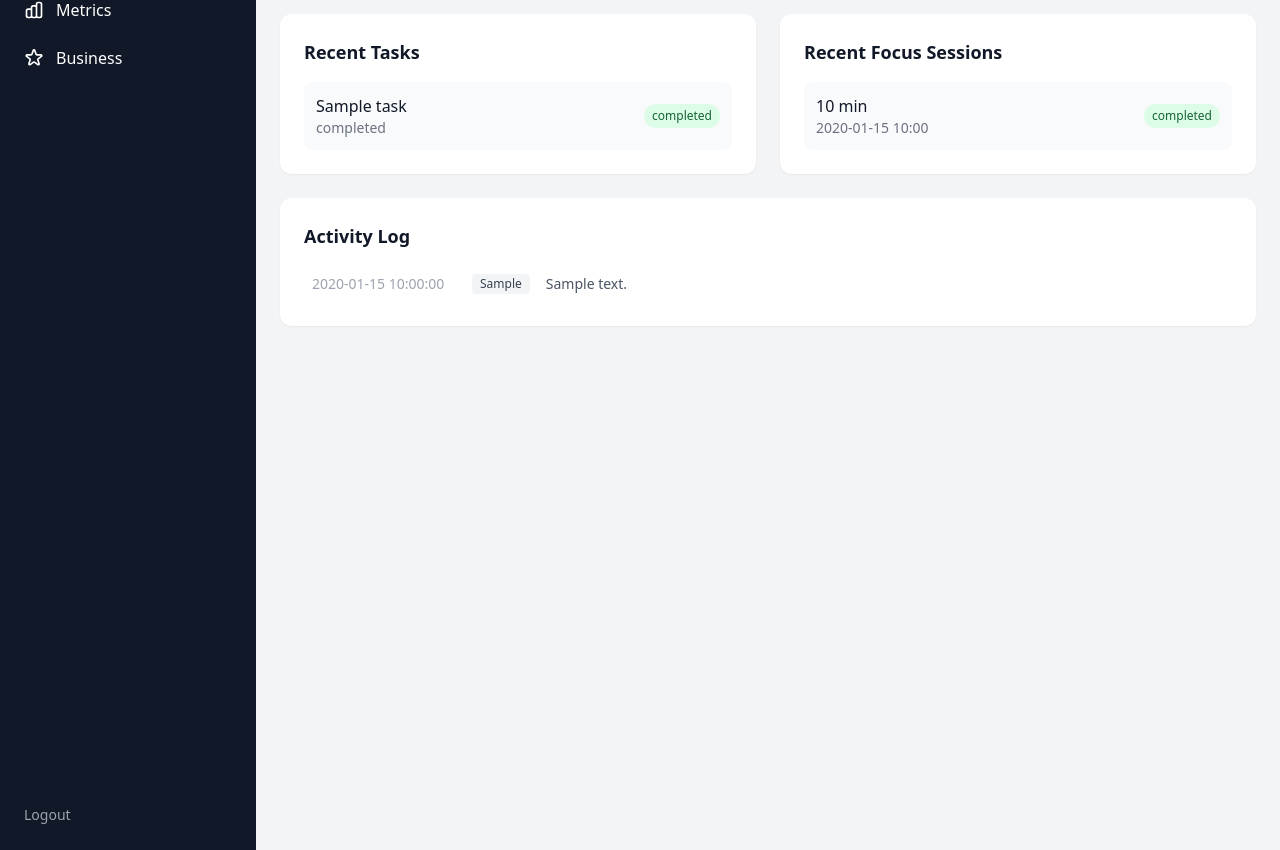
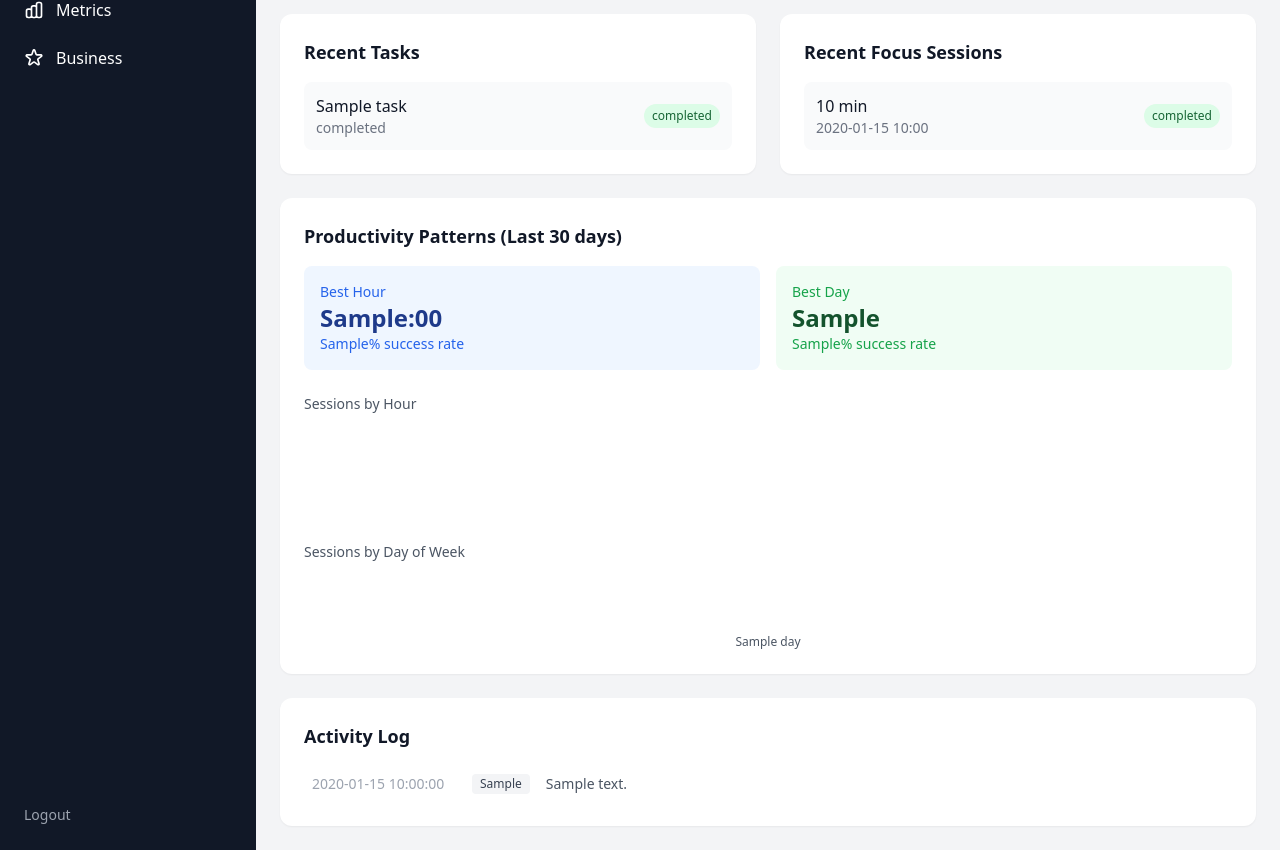
Before and after one commit to YourStyle/moodsprint, a Flask app: template admin/templates/user_detail.html in a window 1280 px wide. Shown: the part 270-1120 px from the top of the page. Run offline with Flask 3, Linux system fonts and the light colour scheme; the template is opened without the code that fills it: most values are stand-ins (such as "Sample title", 1, 10 or a date in 2020); some libraries are stand-ins or nearby versions.

Commit message:
feat: add productivity patterns tracking and display
- Add /user/productivity-patterns API endpoint to analyze:
  - Best hours of day for focus sessions
  - Best days of week
  - Success rates by time slot
- Display productivity analytics on user profile page
- Add productivity patterns section to admin user detail view
- Add TypeScript types for productivity data

🤖 Generated with [Claude Code](https://claude.com/claude-code)

Co-Authored-By: Claude <noreply@anthropic.com>

```diff
--- a/admin/app.py
+++ b/admin/app.py
@@ -218,12 +218,105 @@ def user_detail(user_id: int):
         {"uid": user_id},
     ).fetchall()
 
+    # Get productivity patterns
+    productivity_patterns = db.session.execute(
+        text(
+            """
+            SELECT
+                EXTRACT(HOUR FROM started_at)::int as hour,
+                COUNT(*) as total,
+                COUNT(*) FILTER (WHERE status = 'completed') as completed
+            FROM focus_sessions
+            WHERE user_id = :uid
+                AND started_at >= CURRENT_DATE - INTERVAL '30 days'
+            GROUP BY EXTRACT(HOUR FROM started_at)
+            ORDER BY hour
+        """
+        ),
+        {"uid": user_id},
+    ).fetchall()
+
+    # Get day of week patterns
+    day_patterns = db.session.execute(
+        text(
+            """
+            SELECT
+                EXTRACT(DOW FROM started_at)::int as day,
+                COUNT(*) as total,
+                COUNT(*) FILTER (WHERE status = 'completed') as completed
+            FROM focus_sessions
+            WHERE user_id = :uid
+                AND started_at >= CURRENT_DATE - INTERVAL '30 days'
+            GROUP BY EXTRACT(DOW FROM started_at)
+            ORDER BY day
+        """
+        ),
+        {"uid": user_id},
+    ).fetchall()
+
+    # Format productivity data
+    hour_data = {
+        r[0]: {"total": r[1], "completed": r[2]} for r in productivity_patterns
+    }
+    day_data = {r[0]: {"total": r[1], "completed": r[2]} for r in day_patterns}
+
+    # Find best hour
+    best_hour = None
+    max_success = 0
+    for hour, data in hour_data.items():
+        if data["total"] >= 2:
+            success_rate = data["completed"] / data["total"]
+            if success_rate > max_success or (
+                success_rate == max_success
+                and data["total"] > hour_data.get(best_hour, {}).get("total", 0)
+            ):
+                max_success = success_rate
+                best_hour = hour
+
+    # Find best day
+    day_names = ["Вс", "Пн", "Вт", "Ср", "Чт", "Пт", "Сб"]
+    best_day = None
+    max_day_success = 0
+    for day, data in day_data.items():
+        if data["total"] >= 2:
+            success_rate = data["completed"] / data["total"]
+            if success_rate > max_day_success:
+                max_day_success = success_rate
+                best_day = day
+
     return render_template(
         "user_detail.html",
         user=dict(user._mapping),
         tasks=[dict(row._mapping) for row in tasks],
         activity=[dict(row._mapping) for row in activity] if activity else [],
         sessions=[dict(row._mapping) for row in sessions],
+        productivity={
+            "hour_data": [
+                {
+                    "hour": h,
+                    "total": hour_data.get(h, {}).get("total", 0),
+                    "completed": hour_data.get(h, {}).get("completed", 0),
+                }
+                for h in range(24)
+            ],
+            "day_data": [
+                {
+                    "day": d,
+                    "name": day_names[d],
+                    "total": day_data.get(d, {}).get("total", 0),
+                    "completed": day_data.get(d, {}).get("completed", 0),
+                }
+                for d in range(7)
+            ],
+            "best_hour": best_hour,
+            "best_day": day_names[best_day] if best_day is not None else None,
+            "best_hour_success": (
+                round(max_success * 100) if best_hour is not None else 0
+            ),
+            "best_day_success": (
+                round(max_day_success * 100) if best_day is not None else 0
+            ),
+        },
     )
 
 
@@ -406,24 +499,28 @@ def metrics():
 def business_metrics():
     """Business metrics page with North Star metric."""
     # North Star: Completed Tasks / Created Tasks ratio
-    north_star = db.session.execute(
-        text(
-            """
+    north_star = (
+        db.session.execute(
+            text(
+                """
         SELECT
             COUNT(*) FILTER (WHERE status = 'completed')::float /
             NULLIF(COUNT(*), 0) * 100 as ratio
         FROM tasks
         """
-        )
-    ).scalar() or 0
+            )
+        ).scalar()
+        or 0
+    )
 
     # Tasks created vs completed
-    total_created = db.session.execute(
-        text("SELECT COUNT(*) FROM tasks")
-    ).scalar() or 0
-    total_completed = db.session.execute(
-        text("SELECT COUNT(*) FROM tasks WHERE status = 'completed'")
-    ).scalar() or 0
+    total_created = db.session.execute(text("SELECT COUNT(*) FROM tasks")).scalar() or 0
+    total_completed = (
+        db.session.execute(
+            text("SELECT COUNT(*) FROM tasks WHERE status = 'completed'")
+        ).scalar()
+        or 0
+    )
 
     # Weekly North Star trend
     weekly_north_star = db.session.execute(
--- a/admin/templates/user_detail.html
+++ b/admin/templates/user_detail.html
@@ -88,6 +88,76 @@
     </div>
 </div>
 
+<!-- Productivity Patterns -->
+<div class="mt-6 bg-white rounded-xl p-6 shadow-sm">
+    <h3 class="text-lg font-semibold text-gray-900 mb-4">Productivity Patterns (Last 30 days)</h3>
+
+    {% if productivity.best_hour is not none or productivity.best_day %}
+    <div class="grid grid-cols-2 gap-4 mb-6">
+        {% if productivity.best_hour is not none %}
+        <div class="p-4 bg-blue-50 rounded-lg">
+            <p class="text-sm text-blue-600">Best Hour</p>
+            <p class="text-2xl font-bold text-blue-900">{{ productivity.best_hour }}:00</p>
+            <p class="text-sm text-blue-600">{{ productivity.best_hour_success }}% success rate</p>
+        </div>
+        {% endif %}
+        {% if productivity.best_day %}
+        <div class="p-4 bg-green-50 rounded-lg">
+            <p class="text-sm text-green-600">Best Day</p>
+            <p class="text-2xl font-bold text-green-900">{{ productivity.best_day }}</p>
+            <p class="text-sm text-green-600">{{ productivity.best_day_success }}% success rate</p>
+        </div>
+        {% endif %}
+    </div>
+    {% endif %}
+
+    <!-- Hour Distribution -->
+    <div class="mb-6">
+        <h4 class="text-sm font-medium text-gray-600 mb-2">Sessions by Hour</h4>
+        <div class="flex items-end gap-1 h-24">
+            {% for h in productivity.hour_data %}
+            {% set max_sessions = productivity.hour_data | map(attribute='total') | max %}
+            {% set height = (h.total / max_sessions * 100) if max_sessions > 0 else 0 %}
+            <div class="flex-1 flex flex-col items-center group relative">
+                <div class="w-full rounded-t transition-all
+                    {% if h.total > 0 %}bg-blue-500{% else %}bg-gray-200{% endif %}"
+                    style="height: {{ height }}%;">
+                </div>
+                {% if h.hour % 4 == 0 %}
+                <span class="text-xs text-gray-400 mt-1">{{ h.hour }}</span>
+                {% endif %}
+                <!-- Tooltip -->
+                <div class="absolute bottom-full mb-2 hidden group-hover:block bg-gray-900 text-white text-xs rounded px-2 py-1 whitespace-nowrap z-10">
+                    {{ h.hour }}:00 - {{ h.total }} sessions, {{ h.completed }} completed
+                </div>
+            </div>
+            {% endfor %}
+        </div>
+    </div>
+
+    <!-- Day Distribution -->
+    <div>
+        <h4 class="text-sm font-medium text-gray-600 mb-2">Sessions by Day of Week</h4>
+        <div class="flex items-end gap-2 h-20">
+            {% for d in productivity.day_data %}
+            {% set max_sessions = productivity.day_data | map(attribute='total') | max %}
+            {% set height = (d.total / max_sessions * 100) if max_sessions > 0 else 0 %}
+            <div class="flex-1 flex flex-col items-center group relative">
+                <div class="w-full rounded-t transition-all
+                    {% if d.total > 0 %}bg-green-500{% else %}bg-gray-200{% endif %}"
+                    style="height: {{ height }}%;">
+                </div>
+                <span class="text-xs text-gray-600 mt-1">{{ d.name }}</span>
+                <!-- Tooltip -->
+                <div class="absolute bottom-full mb-2 hidden group-hover:block bg-gray-900 text-white text-xs rounded px-2 py-1 whitespace-nowrap z-10">
+                    {{ d.total }} sessions, {{ d.completed }} completed
+                </div>
+            </div>
+            {% endfor %}
+        </div>
+    </div>
+</div>
+
 <!-- Activity Log -->
 <div class="mt-6 bg-white rounded-xl p-6 shadow-sm">
     <h3 class="text-lg font-semibold text-gray-900 mb-4">Activity Log</h3>
--- a/frontend/src/services/gamification.ts
+++ b/frontend/src/services/gamification.ts
@@ -9,6 +9,7 @@ import type {
   UserAchievement,
   DailyGoal,
   LeaderboardEntry,
+  ProductivityPatterns,
   ApiResponse,
 } from '@/domain/types';
 
@@ -85,4 +86,8 @@ export const gamificationService = {
   async claimDailyBonus(): Promise<ApiResponse<DailyBonusClaimResponse>> {
     return api.post<DailyBonusClaimResponse>('/daily-bonus');
   },
+
+  async getProductivityPatterns(): Promise<ApiResponse<ProductivityPatterns>> {
+    return api.get<ProductivityPatterns>('/user/productivity-patterns');
+  },
 };
```
Also changed, not shown: backend/app/api/gamification.py (+155 -2 lines), frontend/src/app/profile/page.tsx (+71 -1 lines), frontend/src/domain/types/index.ts (+31 -0 lines), 1 other file.
